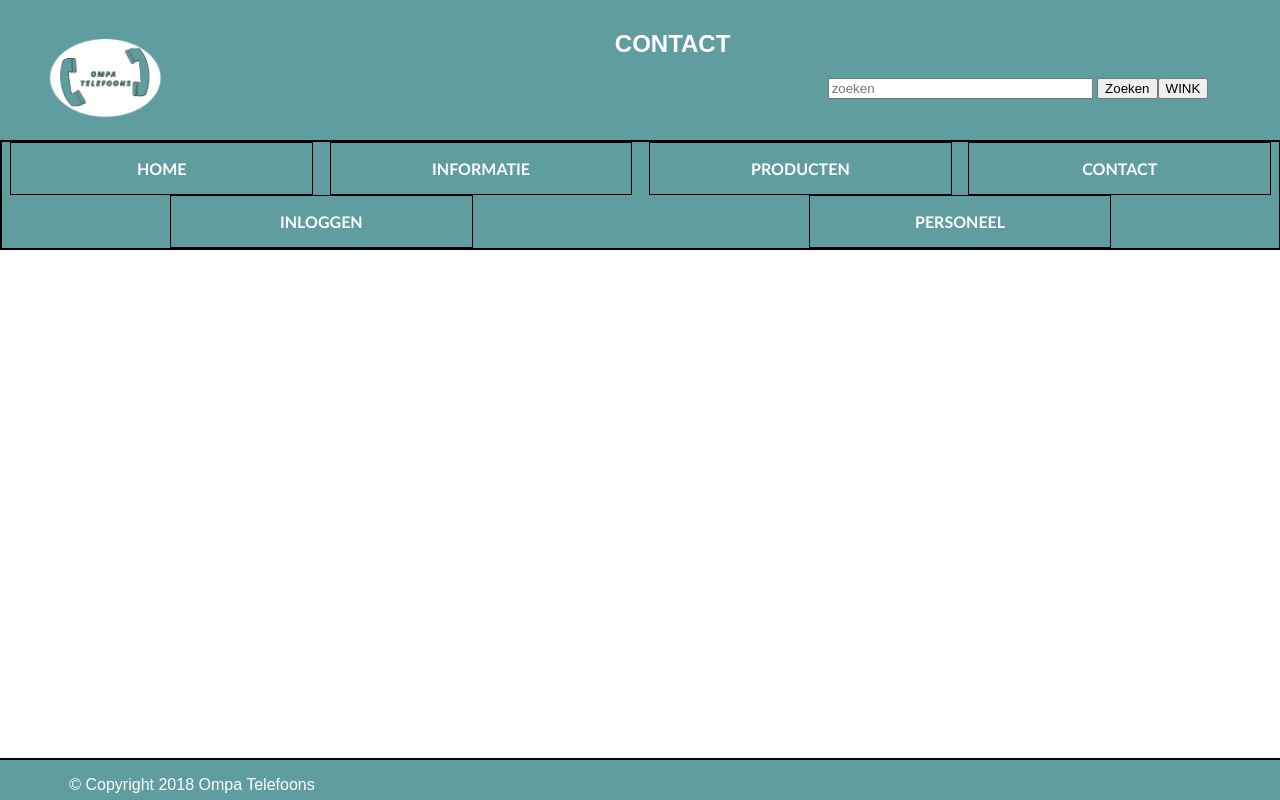
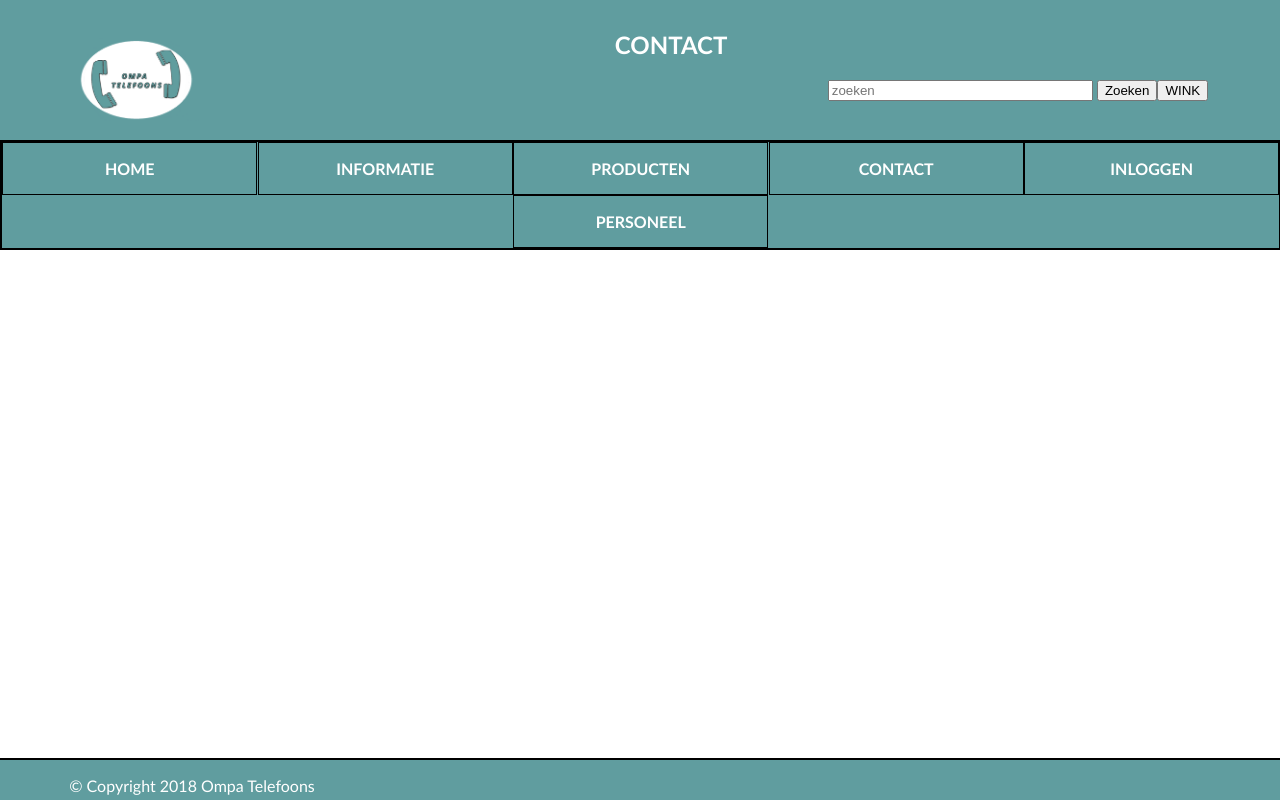
Before and after one commit to OlafKrommendijk/Project-6, a plain HTML site: page Website/Contact.html in a window 1280 px wide. Drawn offline with Linux system fonts and the light colour scheme.

Commit message:
browser support

```diff
--- a/Website/ContactStyleblad.css
+++ b/Website/ContactStyleblad.css
@@ -6,6 +6,7 @@ body {
 	margin: 0 auto;
 	text-align: center;
 	font-family: sans-serif;
+	font-family:Calibri;
 	height:100%;
 	padding-bottom: 60px;
 }
@@ -34,7 +35,7 @@ body {
 }
 #logo {
 	position: relative;
-	margin: -5% 85% 0% 0%;
+	margin: -5% 80% 0% 0%;
 	width: 10%;
 }
 
@@ -49,7 +50,7 @@ body {
 	border-color: black;
 	border-style: solid;
 	border-width: 1px;
-	width: 18.92em;
+	width: 15.96em;
 }
 .dropbtn:hover {
 	background-color: #8fbbbc;
```
Also changed, not shown: Website/winkelwagen.png (added).
